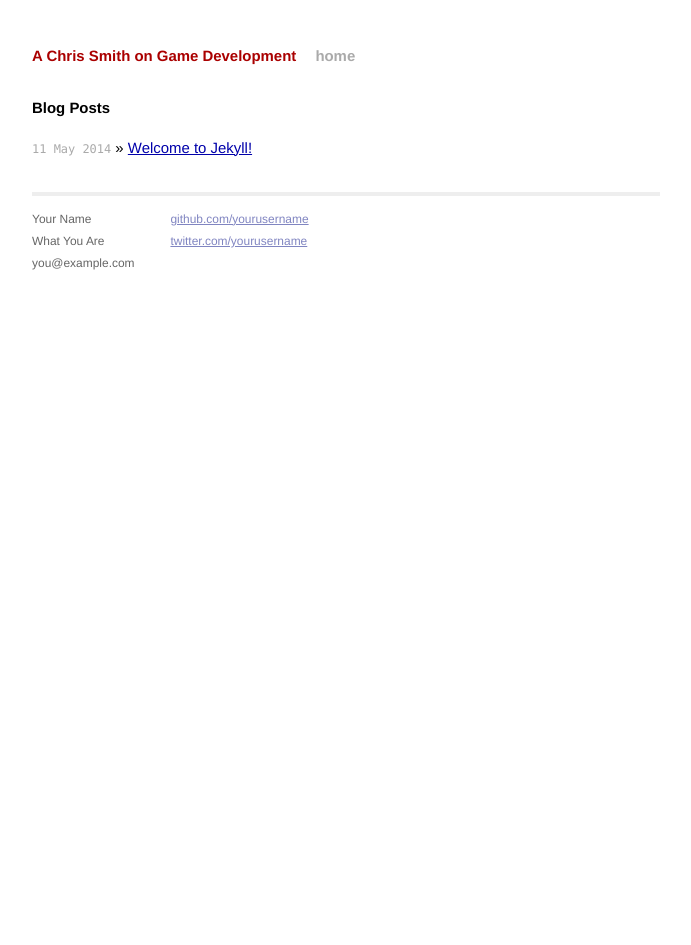
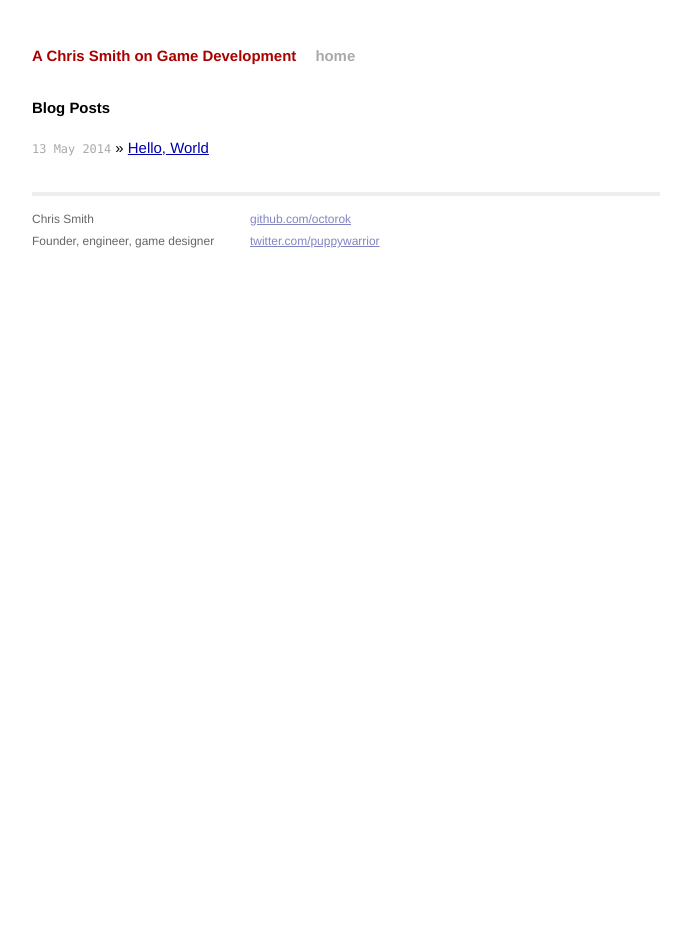
Before and after one commit to octorok/octorok.github.io, a Jekyll site: the page built from index.html, in a window 1280 px wide. Shown: the whole page, without its empty margins (294-985 px from the left). Built offline with Jekyll 4.4.1, drawn with Linux system fonts in a browser that asks for light colours; Markdown is read by kramdown in place of the engine named in the settings.

Commit message:
First post: 'Hello, World'

```diff
--- a/_layouts/default.html
+++ b/_layouts/default.html
@@ -26,15 +26,14 @@
           <div class="footer">
             <div class="contact">
               <p>
-                Your Name<br />
-                What You Are<br />
-                you@example.com
+                Chris Smith<br />
+                Founder, engineer, game designer
               </p>
             </div>
             <div class="contact">
               <p>
-                <a href="https://github.com/yourusername">github.com/yourusername</a><br />
-                <a href="https://twitter.com/yourusername">twitter.com/yourusername</a><br />
+                <a href="https://github.com/octorok">github.com/octorok</a><br />
+                <a href="https://twitter.com/puppywarrior">twitter.com/puppywarrior</a><br />
               </p>
             </div>
           </div>
```
Also changed, not shown: _posts/2014-05-11-welcome-to-jekyll.markdown (deleted, +0 -24 lines), _posts/2014-05-13-hello-world.md (added, +12 -0 lines).
